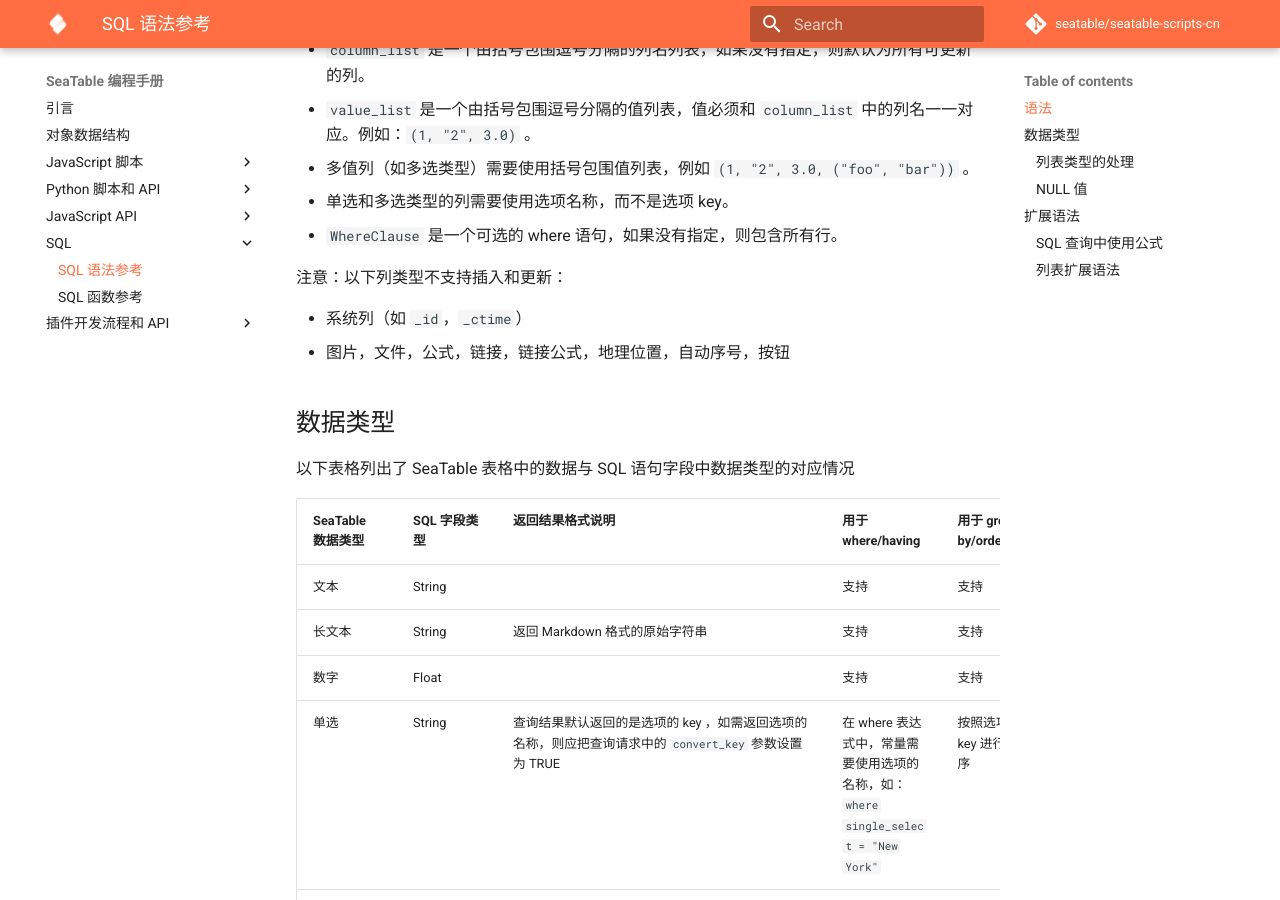
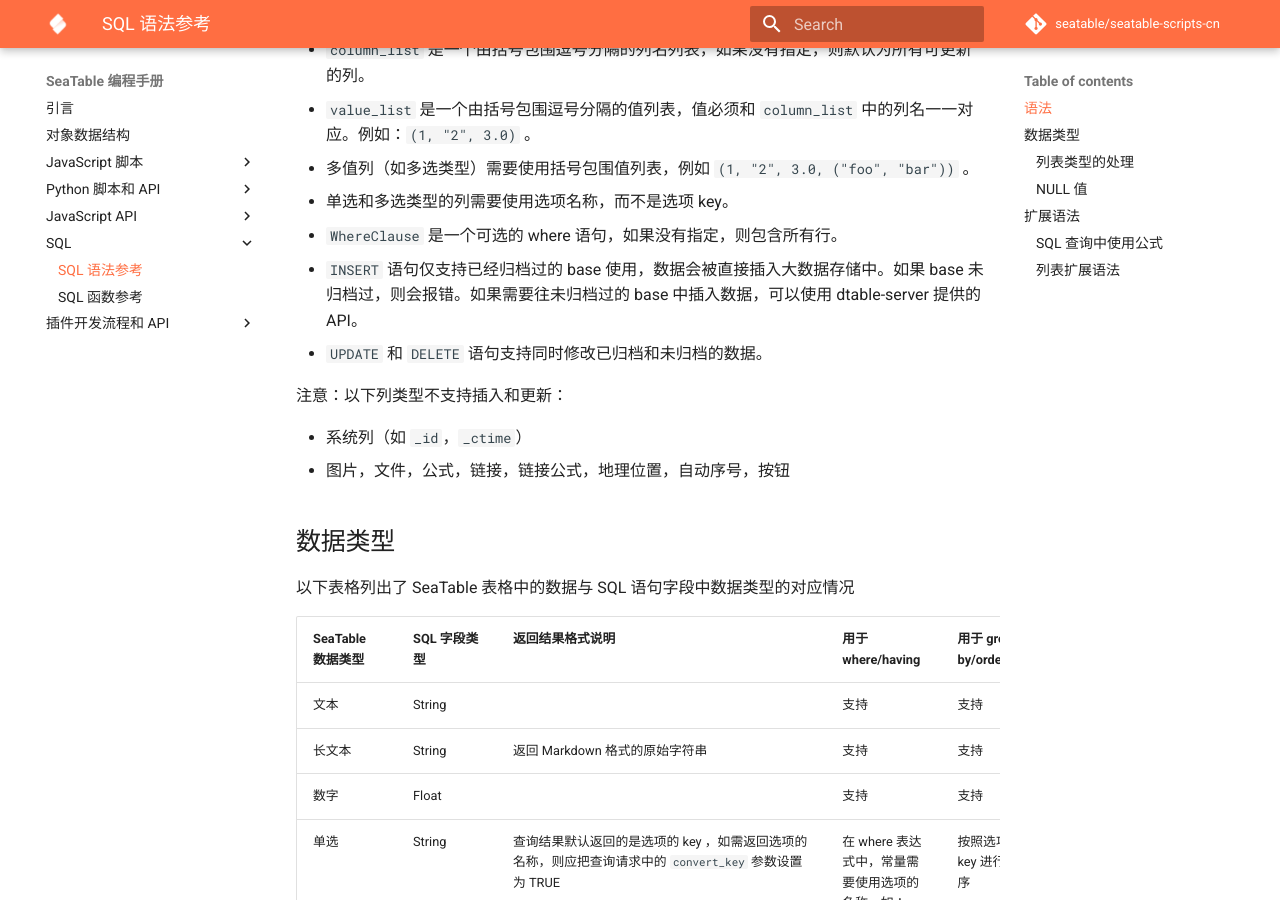
Before and after one commit to seatable/seatable-scripts-cn, an MkDocs documentation site: the page built from manual/sql/sql.md, in a window 1280 px wide and 900 px high, scrolled down 1466 px. Built offline with MkDocs 1.6.1 and Material for MkDocs 9.7.7, drawn with Linux system fonts in a browser that asks for light colours; comment, search, counter and statistics services are not loaded.

Commit message:
Update sql.md
Add description to insert, update, delete.

```diff
--- a/manual/sql/sql.md
+++ b/manual/sql/sql.md
@@ -46,6 +46,8 @@
 * 多值列（如多选类型）需要使用括号包围值列表，例如 `(1, "2", 3.0, ("foo", "bar"))` 。
 * 单选和多选类型的列需要使用选项名称，而不是选项 key。
 * `WhereClause` 是一个可选的 where 语句，如果没有指定，则包含所有行。
+* `INSERT` 语句仅支持已经归档过的 base 使用，数据会被直接插入大数据存储中。如果 base 未归档过，则会报错。如果需要往未归档过的 base 中插入数据，可以使用 dtable-server 提供的 API。
+* `UPDATE` 和 `DELETE` 语句支持同时修改已归档和未归档的数据。
 
 注意：以下列类型不支持插入和更新：
 
```
